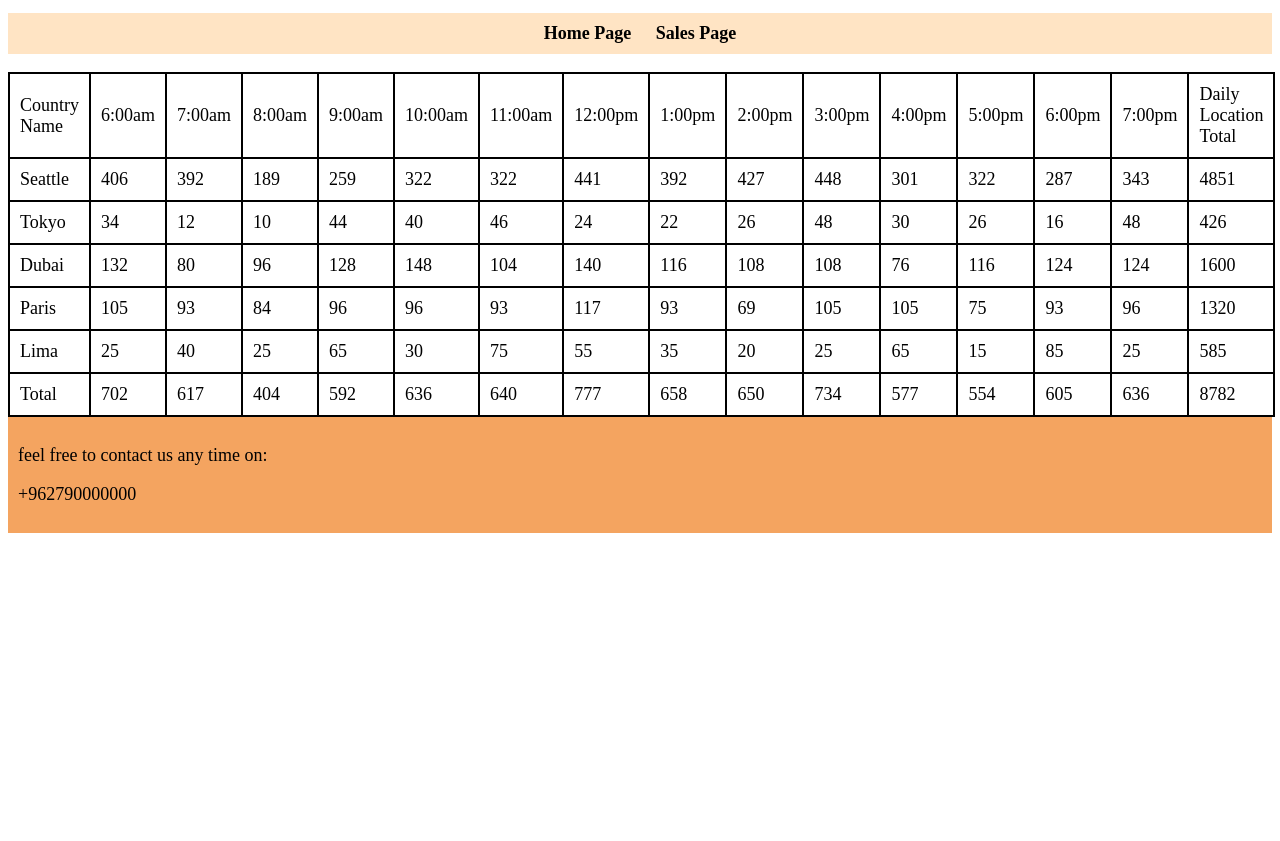
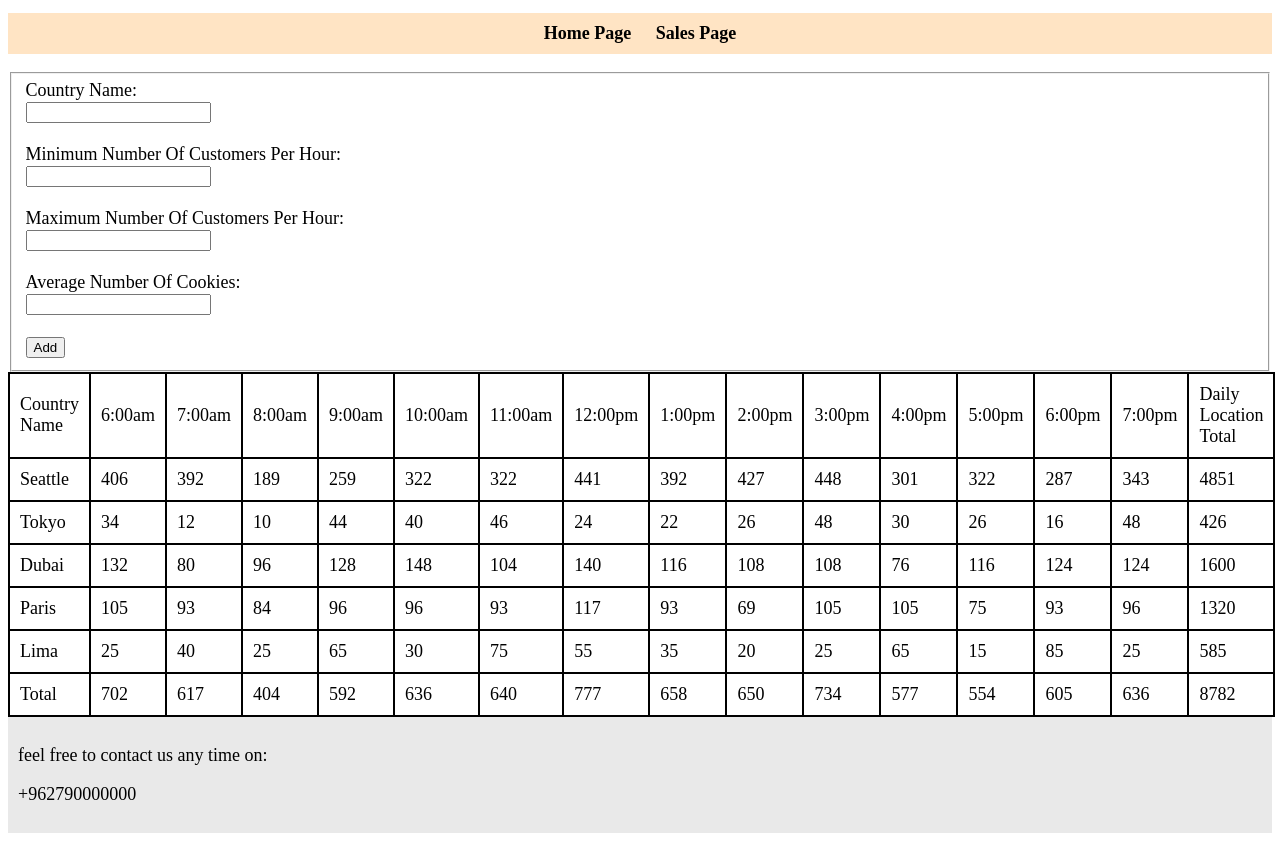
Before and after one commit to Tamaramoh12/cookie-stand, a plain HTML site: page sales.html in a window 1280 px wide. Shown: the part 64-905 px from the top of the page. Before the commit the page ends 800 px from the top, so only its background shows below. Drawn offline with Linux system fonts and the light colour scheme.

Commit message:
make the form and add event function, the table still have problem

```diff
--- a/css/IndexStyle.css
+++ b/css/IndexStyle.css
@@ -4,7 +4,7 @@ body{
 
 header h2{
     text-align: center;
-    background-color: sandybrown;
+    background-color: rgb(233, 233, 233);
     margin: 0;
     padding: 10px;
 }
@@ -28,6 +28,6 @@ header nav ul li a{
 
 
 footer{
-    background-color: sandybrown;
+    background-color:rgb(233, 233, 233);
     padding: 10px;
 }
--- a/js/operations.js
+++ b/js/operations.js
@@ -1,4 +1,17 @@
 'use strict';
+// Lab 9 - Forms & Events
+var form = document.getElementById ('cookisCountryForm');
+
+form.addEventListener('submit', function(event){
+    event.preventDefault();
+    var name = event.target.name.value;
+    var min = event.target.min.value;
+    var max = event.target.max.value;
+    var avg = event.target.avg.value;
+    var location = new Country(name,min,max,avg);
+    location.renderContent();
+});
+
 
 //Lab 7 - Constructors
 var obj=[];
@@ -111,14 +124,17 @@ new Country('Paris', 20, 38, 2.3);
 new Country('Lima', 2, 16, 4.6);
 
 //Calling the functions
+//call row #1
 obj[0].renderFirstRow();
+
+//call the content rows
 for(var i=0 ;i<obj.length;i++){
-
     obj[i].renderContent();
 }
 totalOfTotal();
 obj[0].renderLastRow();
 
+//call the last row
 function totalOfTotal(){
     var temp=0;
     for (var t = 0; t < hours.length; t++) {
@@ -126,9 +142,7 @@ function totalOfTotal(){
             temp+=obj[o].cookies[t]
         }
         coloumnTotal.push(temp);
-         totalOfTotals +=temp;
-         temp=0;
+        totalOfTotals +=temp;
+        temp=0;
     }
 }
-
-//Finally, Lab 7 has done, 12:30am
--- a/sales.html
+++ b/sales.html
@@ -23,9 +23,35 @@
     </header>
 
     <main>
-        <form>
+        <form action="" id="cookisCountryForm">
+            <fieldset>
+                <label for="name">Country Name:</label>
+                <br>
+                <input type="text" id="name">
+                <br>
+                <br>
 
+                <label for="min">Minimum Number Of Customers Per Hour:</label>
+                <br>
+                <input type="number" id="min">
+                <br>
+                <br>
+
+                <label for="max">Maximum Number Of Customers Per Hour:</label>
+                <br>
+                <input type="number" id="max">
+                <br>
+                <br>
+
+                <label for="avg">Average Number Of Cookies:</label>
+                <br>
+                <input type="number" id="avg">
+                <br>
+                <br>
+                <input type="submit" value="Add">
+            </fieldset>
         </form>
+
         <div id="table-result"></div>
         <script src="js/operations.js"></script>
     </main>
```
